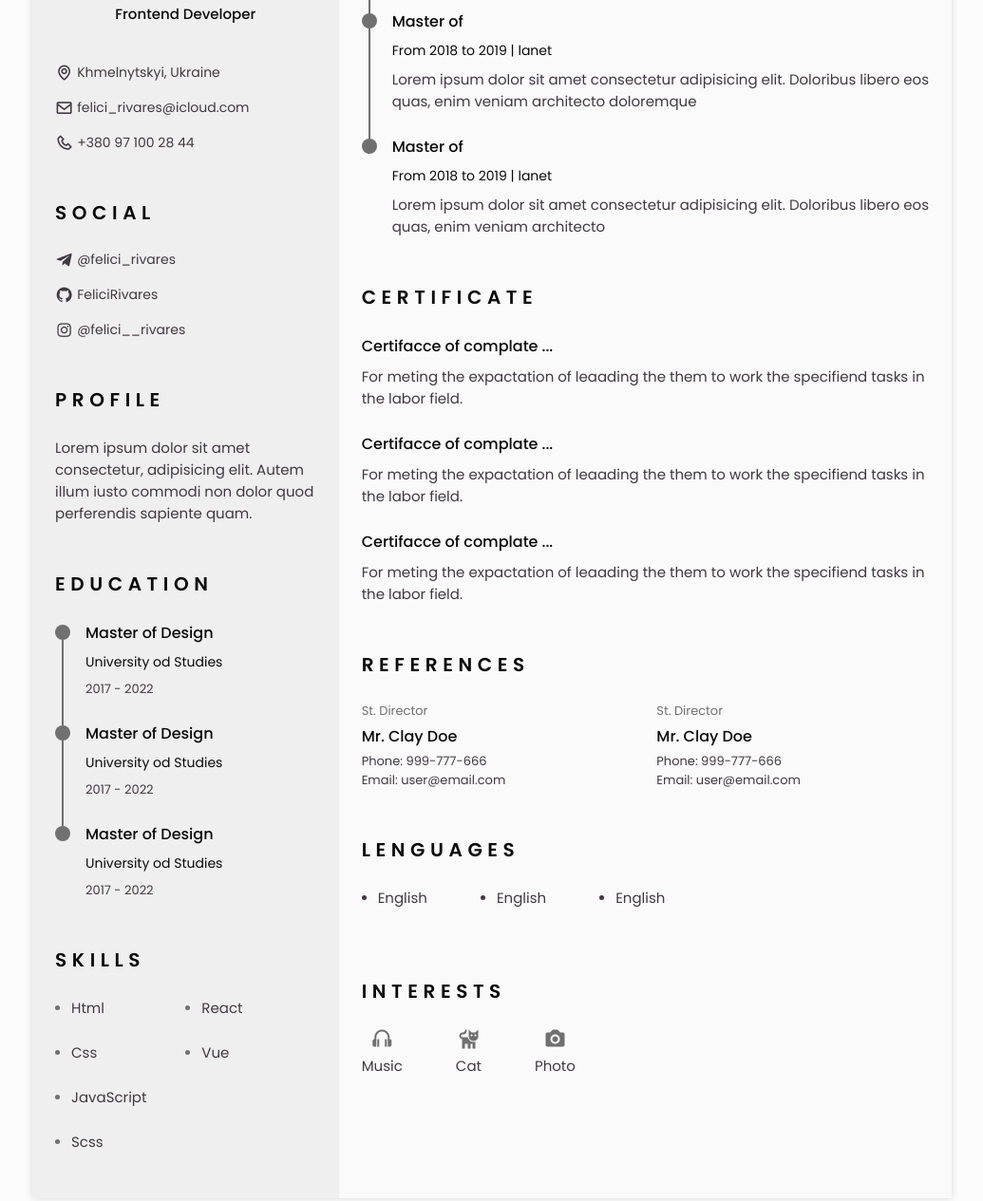
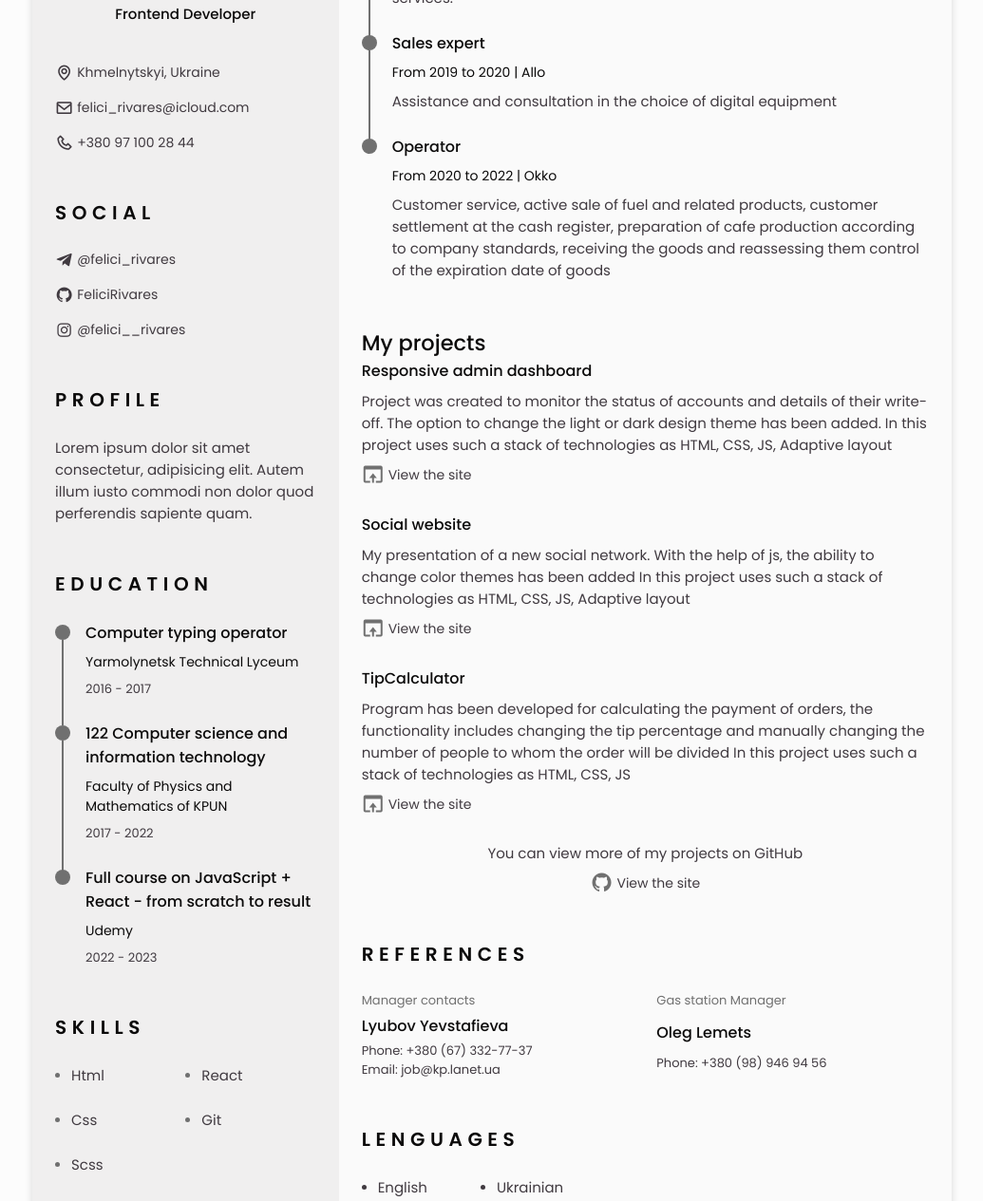
Before and after one commit to FeliciRivares/ResumeCV, a plain HTML site: page index.html in a window 1280 px wide. Shown: the part 248-1513 px from the top of the page at 95% size, without its empty margins (122-1157 px from the left). Drawn offline with nearby package versions, Linux system fonts and the light colour scheme.

Commit message:
filled in most of the information

```diff
--- a/index.html
+++ b/index.html
@@ -40,8 +40,9 @@
                         </a>
                     </li>
                     <li class="nav__item">
-                        <a href="#certificates" class="nav__link">
-                            <i class="bx bx-award nav__icon"></i>Certificates
+                        <a href="#work" class="nav__link">
+                            <i class='bx bx-file nav__icon'></i>
+                            My project
                         </a>
                     </li>
                     <li class="nav__item">
@@ -68,7 +69,7 @@
                             <h3 class="home__profession">Frontend Developer</h3>
 
                             <div>
-                                <a download="" href="./pdfResumeCv.pdf" class="home__button-movil">Download</a>
+                                <a download="" href="./Karina-Ostrovska.pdf" class="home__button-movil">Download</a>
                             </div>
                         </div>
                         <div class="home__adress bd-grid">
@@ -118,9 +119,9 @@
                                 <span class="education__line"></span>
                             </div>
                             <div class="education__date bd-grid">
-                                <h3 class="education__title">Master of Design</h3>
-                                <span class="education__studies">University od Studies</span>
-                                <span class="education__year">2017 - 2022</span>
+                                <h3 class="education__title">Computer typing operator</h3>
+                                <span class="education__studies">Yarmolynetsk Technical Lyceum</span>
+                                <span class="education__year">2016 - 2017</span>
                             </div>
                         </div>
 
@@ -130,8 +131,8 @@
                                 <span class="education__line"></span>
                             </div>
                             <div class="education__date bd-grid">
-                                <h3 class="education__title">Master of Design</h3>
-                                <span class="education__studies">University od Studies</span>
+                                <h3 class="education__title">122 Computer science and information technology</h3>
+                                <span class="education__studies">Faculty of Physics and Mathematics of KPUN</span>
                                 <span class="education__year">2017 - 2022</span>
                             </div>
                         </div>
@@ -142,12 +143,24 @@
                                 <!-- <span class="education__line"></span> -->
                             </div>
                             <div class="education__date bd-grid">
-                                <h3 class="education__title">Master of Design</h3>
-                                <span class="education__studies">University od Studies</span>
-                                <span class="education__year">2017 - 2022</span>
+                                <h3 class="education__title">Full course on JavaScript + React - from scratch to result</h3>
+                                <span class="education__studies">Udemy</span>
+                                <span class="education__year">2022 - 2023</span>
                             </div>
                         </div>
 
+
+                        <!-- <div class="education__content">
+                            <div class="education__time">
+                                <span class="education__rounder"></span>
+                                <span class="education__line"></span>
+                            </div>
+                            <div class="education__date bd-grid">
+                                <h3 class="education__title"> Course "React JS - the way of the samurai 1.0", lessons, practice</h3>
+                                <span class="education__studies">YouTube</span>
+                                <span class="education__year">2022 - Now</span>
+                            </div>
+                        </div> -->
                     </div>
                 </section>
                 <section id="skills" class="skills section">
@@ -161,10 +174,10 @@
                                 <span class="skills__circle"></span> Css
                             </li>
                             <li class="skills__name">
-                                <span class="skills__circle"></span> JavaScript
+                                <span class="skills__circle"></span> Scss
                             </li>
                             <li class="skills__name">
-                                <span class="skills__circle"></span> Scss
+                                <span class="skills__circle"></span> JavaScript
                             </li>
                         </ul>
                         <ul class="skills__data">
@@ -172,7 +185,7 @@
                                 <span class="skills__circle"></span> React
                             </li>
                             <li class="skills__name">
-                                <span class="skills__circle"></span> Vue
+                                <span class="skills__circle"></span> Git
                             </li>
 
                         </ul>
@@ -190,9 +203,9 @@
                                 <span class="experience__line"></span>
                             </div>
                             <div class="experience__data bd-grid">
-                                <h3 class="experience__title">Master of</h3>
+                                <h3 class="experience__title">Technical support operator</h3>
                                 <span class="experience__company">From 2018 to 2019 | lanet</span>
-                                <p class="experience__description">Lorem ipsum dolor sit amet consectetur adipisicing elit. Doloribus libero eos quas, enim veniam architecto doloremque</p>
+                                <p class="experience__description">Assistance to subscribers in telephone mode in solving organizational, financial and technical issues regarding Internet and cable television services.</p>
                             </div>
                         </div>
                         <div class="experience__content">
@@ -201,9 +214,9 @@
                                 <span class="experience__line"></span>
                             </div>
                             <div class="experience__data bd-grid">
-                                <h3 class="experience__title">Master of</h3>
-                                <span class="experience__company">From 2018 to 2019 | lanet</span>
-                                <p class="experience__description">Lorem ipsum dolor sit amet consectetur adipisicing elit. Doloribus libero eos quas, enim veniam architecto doloremque </p>
+                                <h3 class="experience__title">Sales expert</h3>
+                                <span class="experience__company">From 2019 to 2020 | Allo</span>
+                                <p class="experience__description">Assistance and consultation in the choice of digital equipment </p>
                             </div>
                         </div>
 
@@ -213,30 +226,49 @@
                                 <!-- <span class="experience__line"></span> -->
                             </div>
                             <div class="experience__data bd-grid">
-                                <h3 class="experience__title">Master of</h3>
-                                <span class="experience__company">From 2018 to 2019 | lanet</span>
-                                <p class="experience__description">Lorem ipsum dolor sit amet consectetur adipisicing elit. Doloribus libero eos quas, enim veniam architecto </p>
+                                <h3 class="experience__title">Operator</h3>
+                                <span class="experience__company">From 2020 to 2022 | Okko</span>
+                                <p class="experience__description">Customer service, active sale of fuel and related products, customer settlement at the cash register,
+                                    preparation of cafe production according to company standards,
+                                    receiving the goods and reassessing them
+                                    control of the expiration date of goods </p>
                             </div>
                         </div>
                     </div>
                 </section>
-                <section class="certificate section" id="certificates">
-                    <h2 class="section-title">Certificate</h2>
-                    <div class="certificate__container bd-grid">
+                <section class="work section" id="work">
+                    <h2 class="work-title">My projects</h2>
+                    <div class="work__container bd-grid">
 
-                        <div class="certificate__content">
-                            <h3 class="certiface__title">Certifacce of complate ...</h3>
-                            <p class="certiface__description">For meting the expactation of leaading the them to work the specifiend tasks in the labor field.</p>
+                        <div class="work__content">
+                            <h3 class="work__title">Responsive admin dashboard</h3>
+                            <p class="work__description">Project was created to monitor the status of accounts and details of their write-off. The option to change the light or dark design theme has been added. In this project uses such a stack of technologies as HTML, CSS, JS, Adaptive layout</p>
+                            <a class="work__link" target="_blank" href="https://felicirivares.github.io/Responsive-admin-dashboard/">
+                                <i class='bx bx-window-open work__icon'></i>View the site
+                            </a>
                         </div>
 
-                        <div class="certificate__content">
-                            <h3 class="certiface__title">Certifacce of complate ...</h3>
-                            <p class="certiface__description">For meting the expactation of leaading the them to work the specifiend tasks in the labor field.</p>
+                        <div class="work__content">
+                            <h3 class="work__title">Social website</h3>
+                            <p class="work__description">My presentation of a new social network. With the help of js, the ability to change color themes has been added In this project uses such a stack of technologies as HTML, CSS, JS, Adaptive layout</p>
+                            <a class="work__link" target="_blank" href="https://felicirivares.github.io/social-website/">
+                                <i class='bx bx-window-open work__icon'></i>View the site
+                            </a>
                         </div>
 
-                        <div class="certificate__content">
-                            <h3 class="certiface__title">Certifacce of complate ...</h3>
-                            <p class="certiface__description">For meting the expactation of leaading the them to work the specifiend tasks in the labor field.</p>
+                        <div class="work__content">
+                            <h3 class="work__title">TipCalculator</h3>
+                            <p class="work__description">Program has been developed for calculating the payment of orders, the functionality includes changing the tip percentage and manually changing the number of people to whom the order will be divided In this project uses such a stack of technologies as HTML, CSS, JS</p>
+                            <a class="work__link" target="_blank" href="https://github.com/FeliciRivares/TipCalculator">
+                                <i class='bx bx-window-open work__icon'></i>View the site
+                            </a>
+                        </div>
+
+                        <div class="work__content">
+                            <p class="work__description">You can view more of my projects on GitHub</p>
+                            <a class="work__link" target="_blank" href="https://github.com/FeliciRivares">
+                                <i class='bx work__icon bxl-github' ></i>View the site
+                            </a>
                         </div>
                     </div>
                 </section>
@@ -245,20 +277,19 @@
                     <div class="references__container bd-grid">
 
                         <div class="references__content bd-grid">
-                            <span class="references__subtitle">St. Director</span>
-                            <h3 class="references__title">Mr. Clay Doe</h3>
+                            <span class="references__subtitle">Manager contacts</span>
+                            <h3 class="references__title">Lyubov Yevstafieva</h3>
                             <ul class="references__contact">
-                                <li>Phone: 999-777-666 </li>
-                                <li>Email: user@email.com</li>
+                                <li>Phone: +380 (67) 332-77-37 </li>
+                                <li>Email: job@kp.lanet.ua</li>
                             </ul>
                         </div>
 
                         <div class="references__content bd-grid">
-                            <span class="references__subtitle">St. Director</span>
-                            <h3 class="references__title">Mr. Clay Doe</h3>
+                            <span class="references__subtitle">Gas station Manager</span>
+                            <h3 class="references__title">Oleg Lemets</h3>
                             <ul class="references__contact">
-                                <li>Phone: 999-777-666 </li>
-                                <li>Email: user@email.com</li>
+                                <li>Phone: +380 (98) 946 94 56 </li>
                             </ul>
                         </div>
 
@@ -272,10 +303,7 @@
                                 <span class="languages__circle"></span>English
                             </li>
                             <li class="languages__name">
-                                <span class="languages__circle"></span>English
-                            </li>
-                            <li class="languages__name">
-                                <span class="languages__circle"></span>English
+                                <span class="languages__circle"></span>Ukrainian
                             </li>
                         </ul>
                     </div>
--- a/main.js
+++ b/main.js
@@ -103,7 +103,7 @@ let resumeButton = document.getElementById('resume-button');
 
 let opt = {
     margin:       0,
-    filename:     'Karina Ostrovska.pdf',
+    filename:     'Karina-Ostrovska.pdf',
     image:        { type: 'jpeg', quality: 0.98 },
     html2canvas:  { scale: 4 },
     jsPDF:        { format: 'a4', orientation: 'portrait' }
--- a/style.css
+++ b/style.css
@@ -343,23 +343,16 @@ img{
    align-items: center;
    font-size: var(--small-font-size);
 }
-.bx {
-}
-.bx-map {
-}
+
 .home__icon {
     font-size: 1.2rem;
     margin-right: .25rem;
 }
-.bx-envelope {
-}
-.bx-phone {
-}
+
 /* ---------home-section end ---------------- */
 
 /* ----------social start ------------- */
-.social {
-}
+
 
 .social__container {
     grid-template-columns: max-content;
@@ -504,15 +497,34 @@ img{
 
 /* --------certificate start--------- */
 
-.certificate__container {
+.work__content:last-child {
+    display: flex;
+    align-items: center;
+    justify-content:center;
+    flex-direction: column;
 }
-.certificate__content {
+.work__content {
 }
-.certiface__title {
+.work__title {
     font-size: var(--h3-font-size);
     margin-bottom: var(--mb-1);
 }
-.certiface__description {
+.work__description {
+    margin-bottom: var(--mb-1);
+}
+.work__icon{
+    font-size: 1.5rem;
+    color: var(--text-color-light);
+    margin-right: .25rem;
+}
+.work__link{
+    display: inline-flex;
+    align-items: center;
+    font-size: var(--small-font-size);
+    color: var(--text-color);
+}
+.work__icon:hover{
+    color: var(--title-color);
 }
 /* --------certificate end--------- */
 
```
Also changed, not shown: 1 other file.
